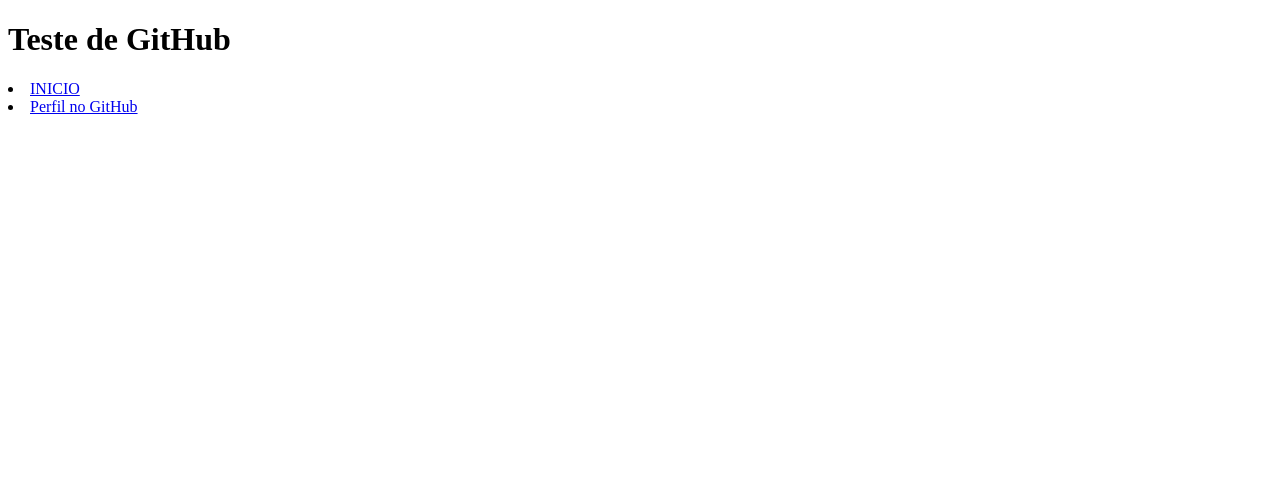
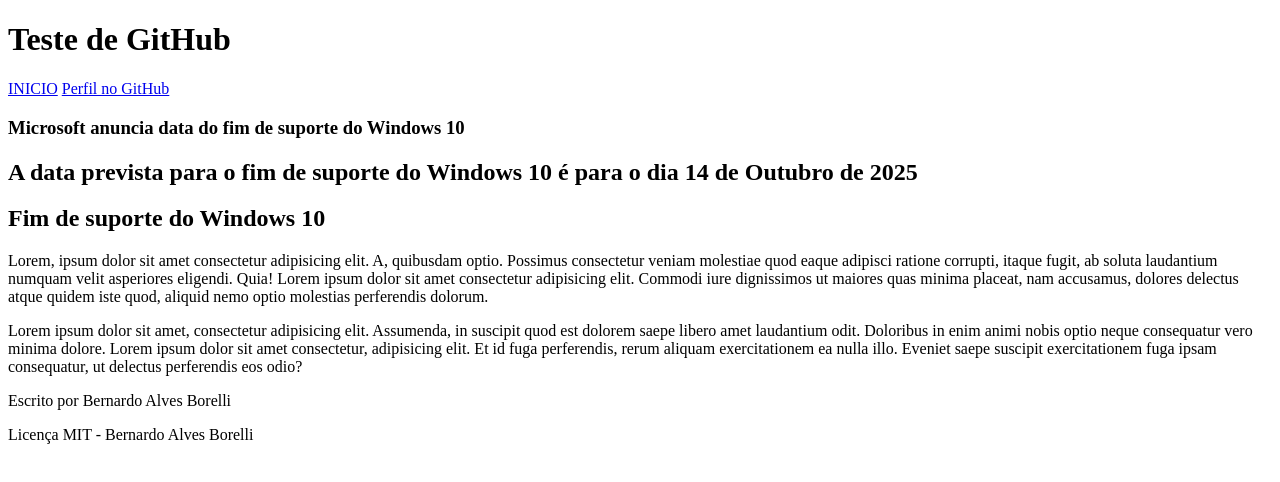
Before and after one commit to BernardoAlvesBorelli/Test-Github, a plain HTML site: page index.html in a window 1280 px wide. Drawn offline with Linux system fonts and the light colour scheme.

Commit message:
Adicionei a estrutura basica da pagina.

```diff
--- a/index.html
+++ b/index.html
@@ -9,9 +9,24 @@
     <header>
         <h1>Teste de GitHub</h1>
         <nav>
-            <li><a href="#">INICIO</a></li>
-            <li><a href="https://github.com/BernardoAlvesBorelli/">Perfil no GitHub</a></li>
+            <a href="#">INICIO</a>
+            <a href="https://github.com/BernardoAlvesBorelli/">Perfil no GitHub</a>
         </nav>
     </header>
+    <main>
+        <section id="noticias" class="sectionmain">
+           <article>
+            <h1 class="manchete">Microsoft anuncia data do fim de suporte do Windows 10</h1>
+            <h2 class="submanchete">A data prevista para o fim de suporte do Windows 10 é para o dia 14 de Outubro de 2025</h2>
+            <h2>Fim de suporte do Windows 10</h2>
+            <p>Lorem, ipsum dolor sit amet consectetur adipisicing elit. A, quibusdam optio. Possimus consectetur veniam molestiae quod eaque adipisci ratione corrupti, itaque fugit, ab soluta laudantium numquam velit asperiores eligendi. Quia! Lorem ipsum dolor sit amet consectetur adipisicing elit. Commodi iure dignissimos ut maiores quas minima placeat, nam accusamus, dolores delectus atque quidem iste quod, aliquid nemo optio molestias perferendis dolorum.</p>
+            <p>Lorem ipsum dolor sit amet, consectetur adipisicing elit. Assumenda, in suscipit quod est dolorem saepe libero amet laudantium odit. Doloribus in enim animi nobis optio neque consequatur vero minima dolore. Lorem ipsum dolor sit amet consectetur, adipisicing elit. Et id fuga perferendis, rerum aliquam exercitationem ea nulla illo. Eveniet saepe suscipit exercitationem fuga ipsam consequatur, ut delectus perferendis eos odio?</p>
+            <aside>Escrito por Bernardo Alves Borelli</aside>
+           </article>
+        </section>
+    </main>
+    <footer>
+        <p>Licença MIT - Bernardo Alves Borelli</p>
+    </footer>
 </body>
 </html>
```
